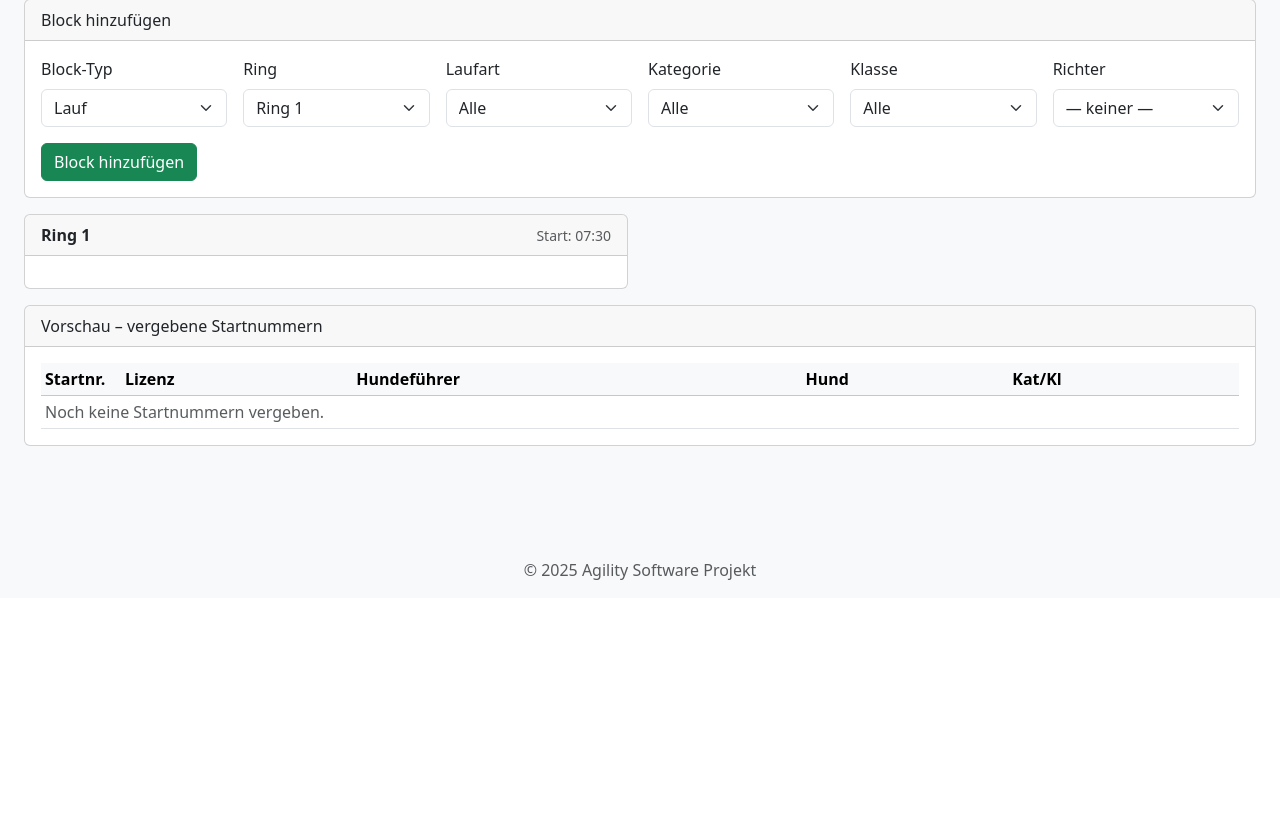
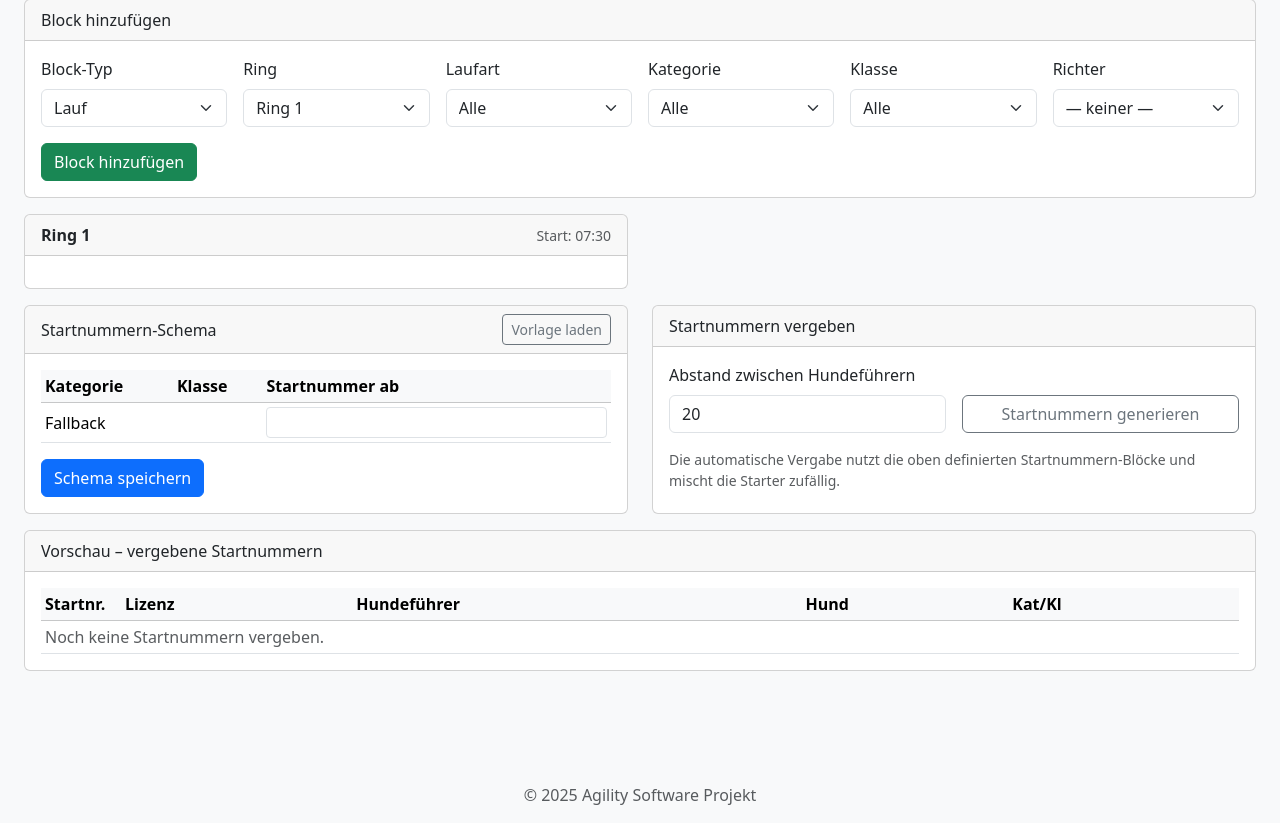
Before and after one commit to christiani93/AgilitySoftware, a Python web app: template web_app/templates/plan_schedule.html in a window 1280 px wide. Shown: the part 271-1094 px from the top of the page. Before the commit the page ends 851 px from the top, so only its background shows below. Run offline with Jinja, Linux system fonts and the light colour scheme; the template is opened without the code that fills it, so the values that code supplies are empty; some libraries are stand-ins or nearby versions.

Commit message:
Restore schedule UI and fix Windows start path

```diff
--- a/web_app/templates/plan_schedule.html
+++ b/web_app/templates/plan_schedule.html
@@ -127,6 +127,82 @@
     {% endfor %}
   </div>
 
+  <!-- Startnummern-Schema und Vergabe (wiederhergestellt) -->
+  <div class="row mb-3">
+    <div class="col-12 col-xl-6">
+      <div class="card h-100">
+        <div class="card-header d-flex justify-content-between align-items-center">
+          <span>Startnummern-Schema</span>
+          <form class="m-0" method="post" action="{{ url_for('events_bp.load_schema_template', event_id=event.id) }}">
+            <button class="btn btn-sm btn-outline-secondary" type="submit">Vorlage laden</button>
+          </form>
+        </div>
+        <div class="card-body">
+          <form method="post" action="{{ url_for('events_bp.save_schema', event_id=event.id) }}">
+            <div class="table-responsive">
+              <table class="table table-sm align-middle mb-3">
+                <thead class="table-light">
+                  <tr>
+                    <th>Kategorie</th>
+                    <th>Klasse</th>
+                    <th>Startnummer ab</th>
+                  </tr>
+                </thead>
+                <tbody>
+                {% set schema = event.start_number_schema or {} %}
+                {% for cat in possible_categories %}
+                  {% for cls in possible_classes %}
+                  <tr>
+                    <td>{{ cat }}</td>
+                    <td>{{ cls }}</td>
+                    <td>
+                      <input type="number"
+                             class="form-control form-control-sm"
+                             name="{{ cat }}-{{ cls }}"
+                             value="{{ schema.get(cat ~ '-' ~ cls, '') }}"
+                             min="1">
+                    </td>
+                  </tr>
+                  {% endfor %}
+                {% endfor %}
+                  <tr>
+                    <td colspan="2">Fallback</td>
+                    <td>
+                      <input type="number"
+                             class="form-control form-control-sm"
+                             name="Default"
+                             value="{{ schema.get('Default', '') }}"
+                             min="1">
+                    </td>
+                  </tr>
+                </tbody>
+              </table>
+            </div>
+            <button class="btn btn-primary" type="submit">Schema speichern</button>
+          </form>
+        </div>
+      </div>
+    </div>
+
+    <div class="col-12 col-xl-6">
+      <div class="card h-100">
+        <div class="card-header">Startnummern vergeben</div>
+        <div class="card-body">
+          <form class="row g-3 align-items-end" method="post" action="{{ url_for('events_bp.generate_startlist', event_id=event.id) }}">
+            <div class="col-12 col-md-6">
+              <label class="form-label">Abstand zwischen Hundeführern</label>
+              <input type="number" class="form-control" name="handler_distance" value="20" min="1">
+            </div>
+            <div class="col-12 col-md-6 d-flex gap-2">
+              <button class="btn btn-outline-secondary flex-fill" type="submit">Startnummern generieren</button>
+            </div>
+          </form>
+          <p class="small text-muted mt-3 mb-0">Die automatische Vergabe nutzt die oben definierten Startnummern-Blöcke und mischt die Starter zufällig.</p>
+        </div>
+      </div>
+    </div>
+  </div>
+
   <!-- Vorschau Startnummern -->
   <div class="card mb-5">
     <div class="card-header">Vorschau – vergebene Startnummern</div>
@@ -167,6 +243,8 @@
       "{{ j.id }}": "{{ (j.firstname ~ ' ' ~ j.lastname).strip()|e }}"{% if not loop.last %},{% endif %}
     {% endfor %}
   };
+  const INITIAL_RUN_ORDER = {{ (event.run_order or []) | tojson }};
+  const MAX_RING = {{ num_rings or 1 }};
 
   // Nicht-Lauf Typen – müssen exakt mit dem Server übereinstimmen
   const NON_RUN_TYPES = ["briefing","umbau","vorbereitung","pause","grossring"];
@@ -205,8 +283,8 @@
       document.getElementById('run_order_data').value = JSON.stringify(RUN_ORDER);
     });
 
-    // Falls der Server bestehende Reihenfolge mitliefert, hier könnten wir sie initial rendern.
-    // In deiner aktuellen View kommt sie nicht separat – die Liste wird durch Drag&Drop / Add aufgebaut.
+    // Bestehende Reihenfolge initial anzeigen (wiederhergestellt)
+    hydrateScheduleFromServer();
   });
 
   function currentRingKey() {
@@ -236,6 +314,25 @@
     RUN_ORDER.push(block);
     const card = renderBlockCard(block);
     renderJudgeBadge(card, block.richter_id);
+  }
+
+  // Überträgt vorhandene Blocks aus dem Backend wieder in die UI
+  function hydrateScheduleFromServer() {
+    if (!Array.isArray(INITIAL_RUN_ORDER)) return;
+    INITIAL_RUN_ORDER.forEach(rawBlock => {
+      const ringKey = normalizeRing(rawBlock.ring || rawBlock.ring_id || rawBlock.ringIndex || rawBlock.ringName);
+      const block = { ...rawBlock, ring: ringKey };
+      RUN_ORDER.push(block);
+      const card = renderBlockCard(block);
+      renderJudgeBadge(card, block.richter_id);
+    });
+  }
+
+  function normalizeRing(value) {
+    if (!value) return 'ring_1';
+    const match = String(value).match(/(\d+)/);
+    const ringNo = match ? Math.min(Math.max(parseInt(match[1], 10) || 1, 1), MAX_RING) : 1;
+    return `ring_${ringNo}`;
   }
 
   function renderBlockCard(block) {
```
Also changed, not shown: web_app/blueprints/routes_events.py (+11 -1 lines), 1 other file.
